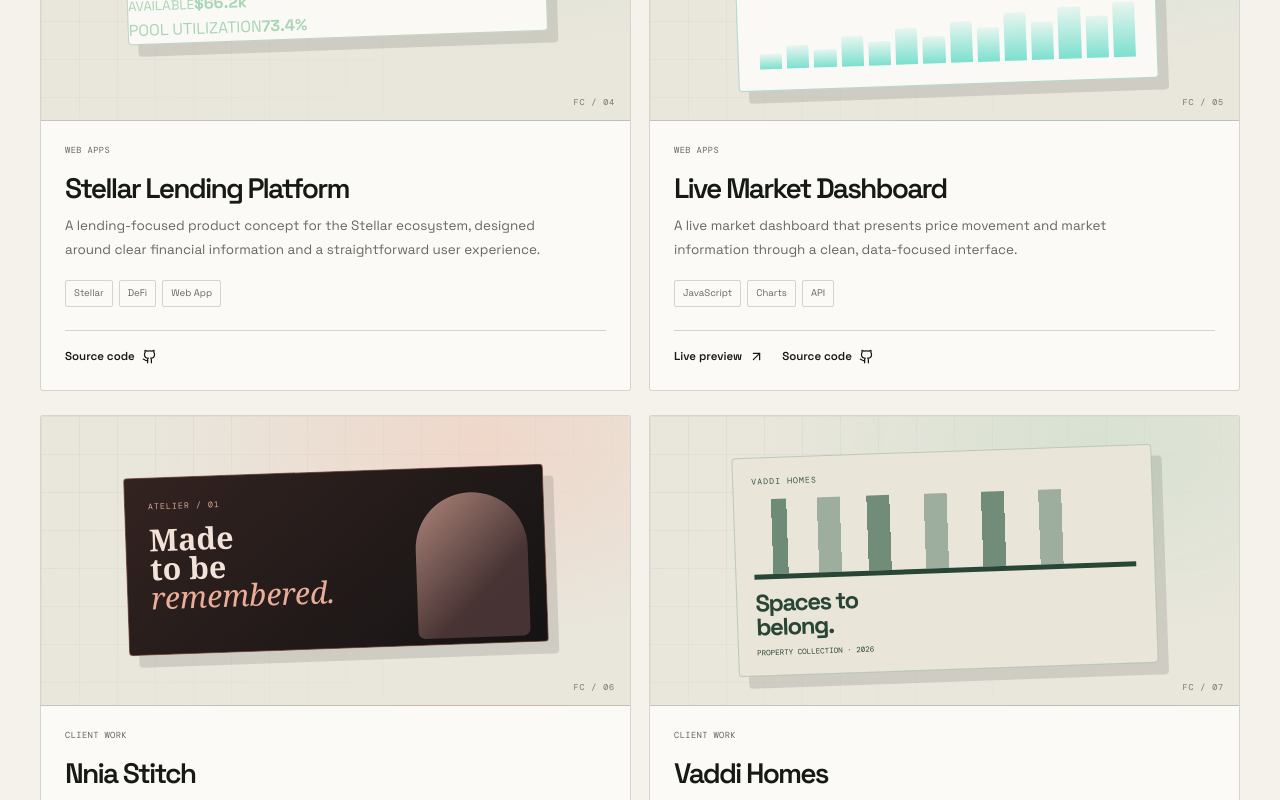
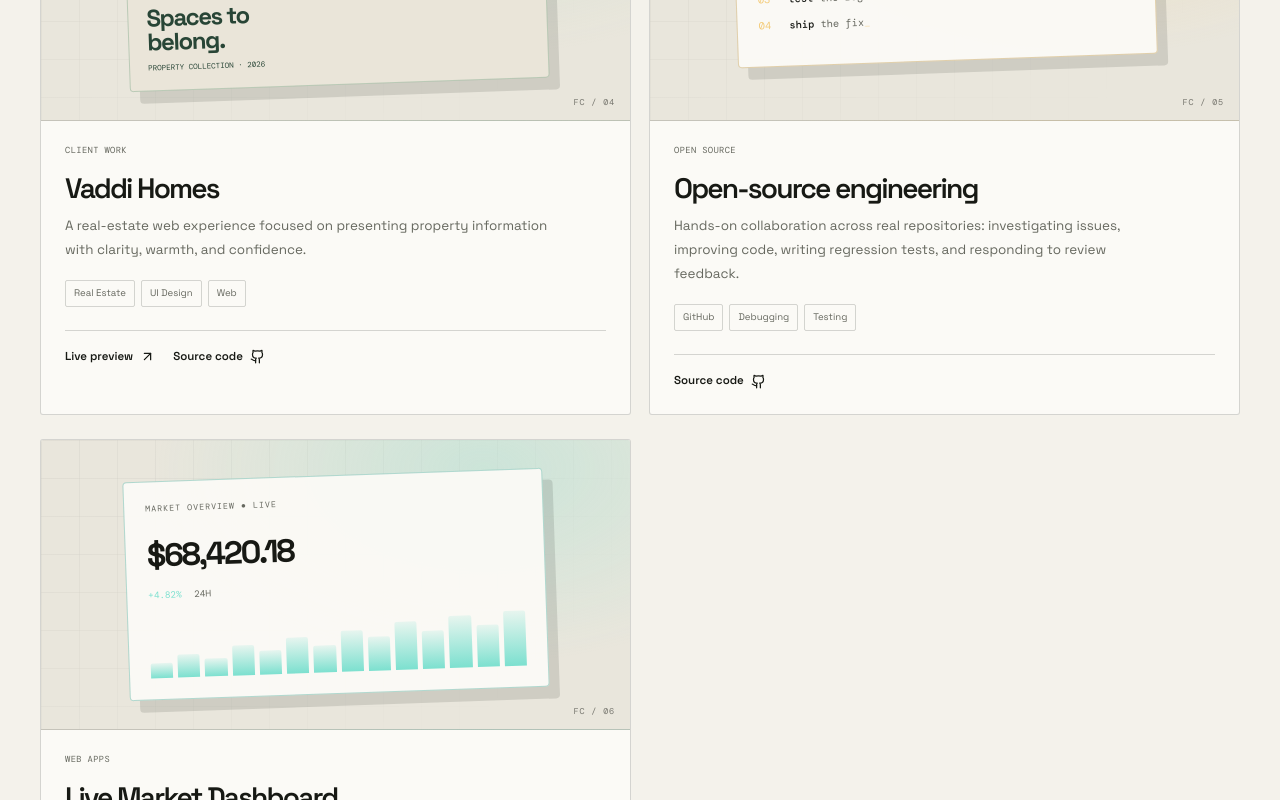
Before and after one commit to EzikeChikelu/Portfolio-, a React (Vite) app: page / in a window 1280 px wide. Shown: the part 2580-3380 px from the top of the page. Built offline with nearby package versions, Linux system fonts and the light colour scheme; no server answers.

Commit message:
Update portfolio project links and ordering

```diff
--- a/src/data.ts
+++ b/src/data.ts
@@ -2,13 +2,11 @@ export type ProjectCategory = "AI & Tools" | "Web Apps" | "Client Work" | "Open
 export type Project = { name: string; category: ProjectCategory; description: string; tags: string[]; source: string; live?: string; accent: string; visual: string; featured?: boolean };
 export const projects: Project[] = [
   { name:"ResearchPilot AI", category:"AI & Tools", description:"An AI-assisted research workspace designed to turn broad questions into clearer research paths and useful findings.", tags:["AI","Research","Web App"], source:"https://github.com/EzikeChikelu/researchpilot-ai", live:"https://researchpilot-ai-delta.vercel.app/", accent:"#9c8cff", visual:"research", featured:true },
-  { name:"Stellar Lens", category:"Web Apps", description:"A browser-based Stellar explorer for inspecting public accounts and transactions without connecting a wallet.", tags:["Stellar","Blockchain Explorer","Web3"], source:"https://github.com/EzikeChikelu/stellar-lens", accent:"#8bd9ff", visual:"lens", featured:true },
-  { name:"Stellar DeFi", category:"Web Apps", description:"A market and network intelligence dashboard for exploring Stellar ecosystem data, asset performance, and public-ledger activity.", tags:["React","TypeScript","Stellar"], source:"https://github.com/EzikeChikelu/Stellar-Defi", accent:"#d3f27b", visual:"stellar", featured:true },
-  { name:"Stellar Lending Platform", category:"Web Apps", description:"A lending-focused product concept for the Stellar ecosystem, designed around clear financial information and a straightforward user experience.", tags:["Stellar","DeFi","Web App"], source:"https://github.com/EzikeChikelu/stellar-lend", accent:"#a8d5b5", visual:"lending" },
-  { name:"Live Market Dashboard", category:"Web Apps", description:"A live market dashboard that presents price movement and market information through a clean, data-focused interface.", tags:["JavaScript","Charts","API"], source:"https://github.com/EzikeChikelu/Live", live:"https://live-chartt.netlify.app", accent:"#7ce0cf", visual:"market" },
+  { name:"Stellar Lens", category:"Web Apps", description:"A browser-based Stellar explorer for inspecting public accounts and transactions without connecting a wallet.", tags:["Stellar","Blockchain Explorer","Web3"], source:"https://github.com/EzikeChikelu/stellar-lens", live:"https://stella-lenz.netlify.app/", accent:"#8bd9ff", visual:"lens", featured:true },
   { name:"Nnia Stitch", category:"Client Work", description:"A fashion-focused website built to give a creative brand a clear identity and a polished online presence.", tags:["Web Design","Responsive UI","Frontend"], source:"https://github.com/EzikeChikelu/fashion-designing-site", live:"https://nnia-stitch.netlify.app", accent:"#ffad98", visual:"fashion" },
   { name:"Vaddi Homes", category:"Client Work", description:"A real-estate web experience focused on presenting property information with clarity, warmth, and confidence.", tags:["Real Estate","UI Design","Web"], source:"https://github.com/EzikeChikelu/Vaddi-Home", live:"https://vaddihome.netlify.app", accent:"#a8d5b5", visual:"homes" },
-  { name:"Open-source engineering", category:"Open Source", description:"Hands-on collaboration across real repositories: investigating issues, improving code, writing regression tests, and responding to review feedback.", tags:["GitHub","Debugging","Testing"], source:"https://github.com/EzikeChikelu", accent:"#f3ca76", visual:"code" }
+  { name:"Open-source engineering", category:"Open Source", description:"Hands-on collaboration across real repositories: investigating issues, improving code, writing regression tests, and responding to review feedback.", tags:["GitHub","Debugging","Testing"], source:"https://github.com/EzikeChikelu", accent:"#f3ca76", visual:"code" },
+  { name:"Live Market Dashboard", category:"Web Apps", description:"A live market dashboard that presents price movement and market information through a clean, data-focused interface.", tags:["JavaScript","Charts","API"], source:"https://github.com/EzikeChikelu/Live", live:"https://live-chartt.netlify.app", accent:"#7ce0cf", visual:"market" }
 ];
 export const skills = [
   { group:"Frontend", items:["React","TypeScript","JavaScript","HTML & CSS"] },
```
